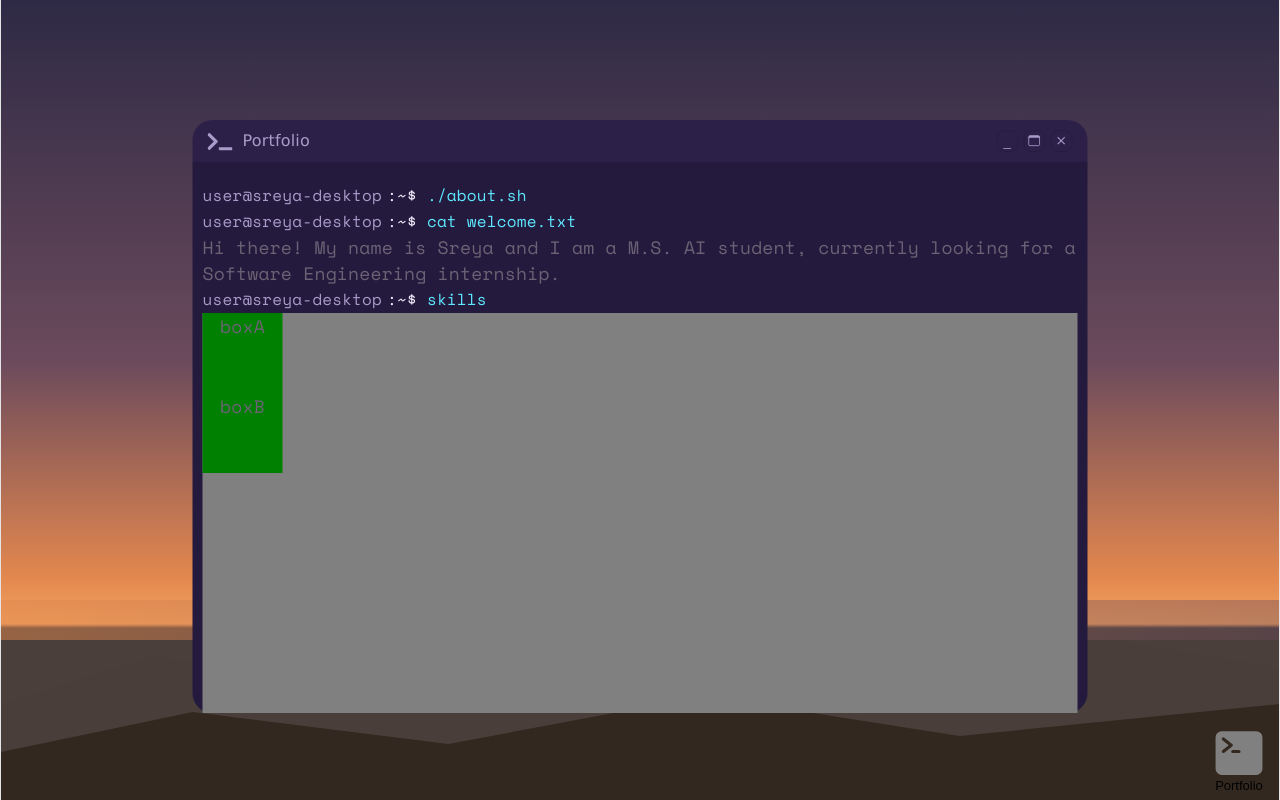
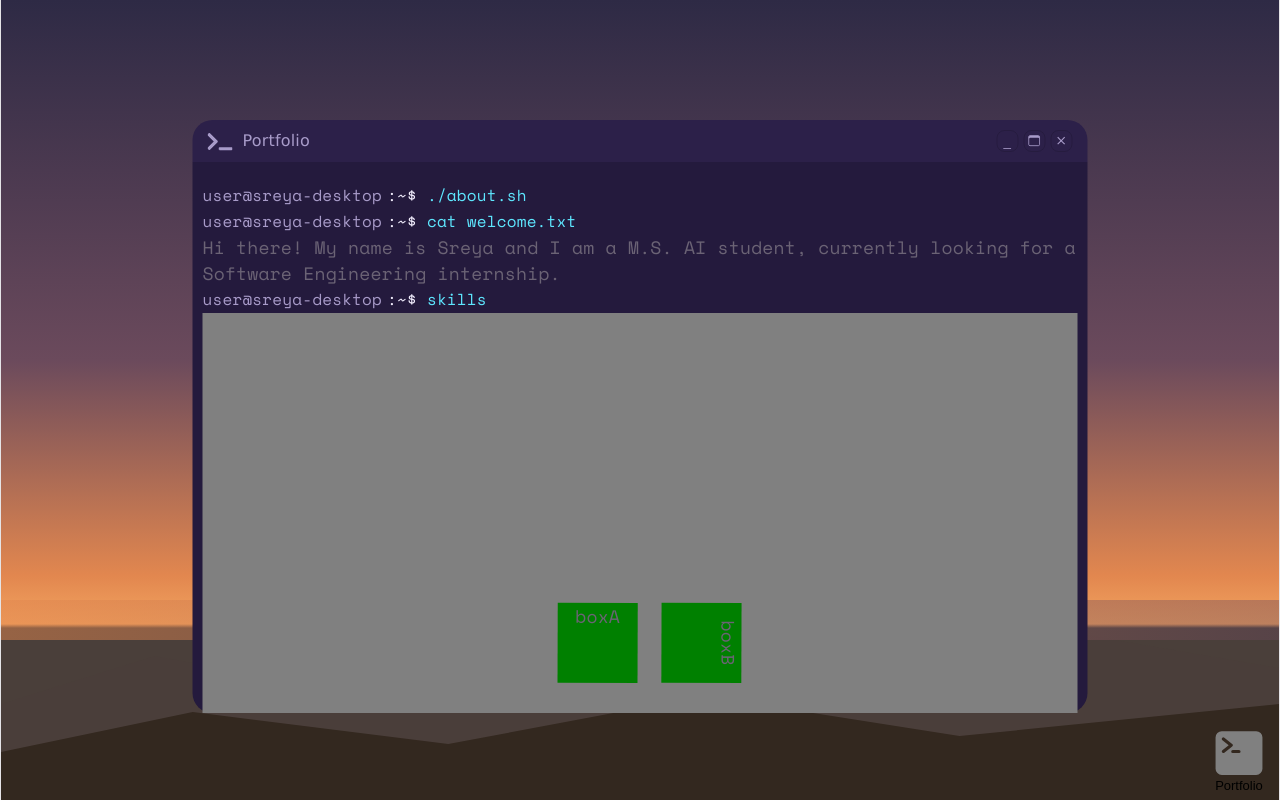
Before and after one commit to tiramisuuuuuuu/portfolio_website_v2, a React (Vite) app: page / in a window 1280 px wide. Both pictures are taken after a click on the button "Portfolio". Built offline with nearby package versions, Linux system fonts and the light colour scheme; a web font is replaced by a local one.

Commit message:
feat: add physics functionality in skills-section
* replace react-draggable with native mouse control of matter.js

```diff
--- a/src/components/SkillsSection.tsx
+++ b/src/components/SkillsSection.tsx
@@ -1,45 +1,78 @@
 import Matter from 'matter-js';
-import React, { RefObject, useEffect, useRef } from 'react';
-import Draggable from 'react-draggable';
+import { useEffect, useRef, useState } from 'react';
 
 // module aliases
 var Engine = Matter.Engine,
   Bodies = Matter.Bodies,
-  Composite = Matter.Composite;
+  Composite = Matter.Composite,
+  Mouse = Matter.Mouse,
+  MouseConstraint = Matter.MouseConstraint,
+  World = Matter.World;
 
 const SKILLS = ['boxA', 'boxB'];
 
 export default function SkillsSection() {
-  const nodeRefs = useRef(new Map<string, RefObject<HTMLDivElement | null>>());
-  const dragIdRef = useRef<string>(null);
+  const [parentElem, setParentElem] = useState<HTMLDivElement | null>(null);
 
   const engineRef = useRef<Matter.Engine>(null);
   const bodiesRef = useRef(new Map<string, Matter.Body>());
 
   const requestAnimationFrameRef = useRef<number>(null);
-  const startTimeRef = useRef<number>(null);
+  const prevTimestampRef = useRef<number>(null);
 
   useEffect(() => {
     const animate = (timestamp: DOMHighResTimeStamp) => {
-      if (!startTimeRef.current) {
-        startTimeRef.current = timestamp;
+      if (!prevTimestampRef.current) {
+        prevTimestampRef.current = timestamp;
       }
 
-      const elapsed = timestamp - startTimeRef.current;
+      const elapsed = timestamp - prevTimestampRef.current;
+      prevTimestampRef.current = timestamp;
 
-      // requestAnimationFrameRef.current = requestAnimationFrame(animate);
+      if (engineRef.current) {
+        Engine.update(engineRef.current, elapsed);
+
+        bodiesRef.current.forEach((body, id) => {
+          const element = document.getElementById(id);
+
+          if (element) {
+            element.style.transform = `translate(${body.position.x}px, ${body.position.y}px)
+                    translate(-50%, -50%)
+                    rotate(${body.angle}rad)`;
+          }
+        });
+      }
+
+      requestAnimationFrameRef.current = requestAnimationFrame(animate);
     };
+
+    if (!parentElem) return;
 
     // create physics engine and bodies
     engineRef.current = Engine.create();
 
+    // accept mouse input in world
+    const mouse = Mouse.create(parentElem);
+    const mouseConstraint = MouseConstraint.create(engineRef.current, {
+      mouse,
+      constraint: {
+        stiffness: 0.2,
+        render: {
+          visible: false,
+        },
+      },
+    });
+
+    World.add(engineRef.current.world, mouseConstraint);
+
     var boxA = Bodies.rectangle(400, 200, 80, 80);
     var boxB = Bodies.rectangle(450, 50, 80, 80);
-    var ground = Bodies.rectangle(400, 600, 800, 60, { isStatic: true });
+    var ground = Bodies.rectangle(400, 400, 800, 60, { isStatic: true });
 
     // save references to bodies
     bodiesRef.current.set('boxA', boxA);
     bodiesRef.current.set('boxB', boxB);
+    bodiesRef.current.set('ground', ground);
 
     // add all of the bodies to the world
     Composite.add(engineRef.current.world, [boxA, boxB, ground]);
@@ -52,21 +85,11 @@ export default function SkillsSection() {
         cancelAnimationFrame(requestAnimationFrameRef.current);
       }
     };
-  }, []);
-
-  function getNodeRef(skill: string) {
-    let ref = nodeRefs.current.get(skill);
-
-    if (!ref) {
-      ref = React.createRef<HTMLDivElement>();
-      nodeRefs.current.set(skill, ref);
-    }
-
-    return ref;
-  }
+  }, [parentElem]);
 
   return (
     <div
+      ref={(el) => setParentElem(el)}
       style={{
         position: 'relative',
         width: '100%',
@@ -74,30 +97,22 @@ export default function SkillsSection() {
         backgroundColor: 'grey',
       }}
     >
-      {SKILLS.map((skill) => {
-        const ref = getNodeRef(skill);
-
-        return (
-          <Draggable
-            key={`${skill}-draggable`}
-            nodeRef={ref}
-            onStart={() => {
-              dragIdRef.current = skill;
-            }}
-            onStop={() => {
-              dragIdRef.current = null;
-            }}
-          >
-            <div
-              ref={ref}
-              id={skill}
-              style={{ width: 80, height: 80, backgroundColor: 'green' }}
-            >
-              {skill}
-            </div>
-          </Draggable>
-        );
-      })}
+      {SKILLS.map((skill) => (
+        <div
+          id={skill}
+          style={{
+            width: 80,
+            height: 80,
+            backgroundColor: 'green',
+            position: 'absolute',
+            left: 0,
+            top: 0,
+            transform: `translate(50%, %50)`,
+          }}
+        >
+          {skill}
+        </div>
+      ))}
     </div>
   );
 }
```
